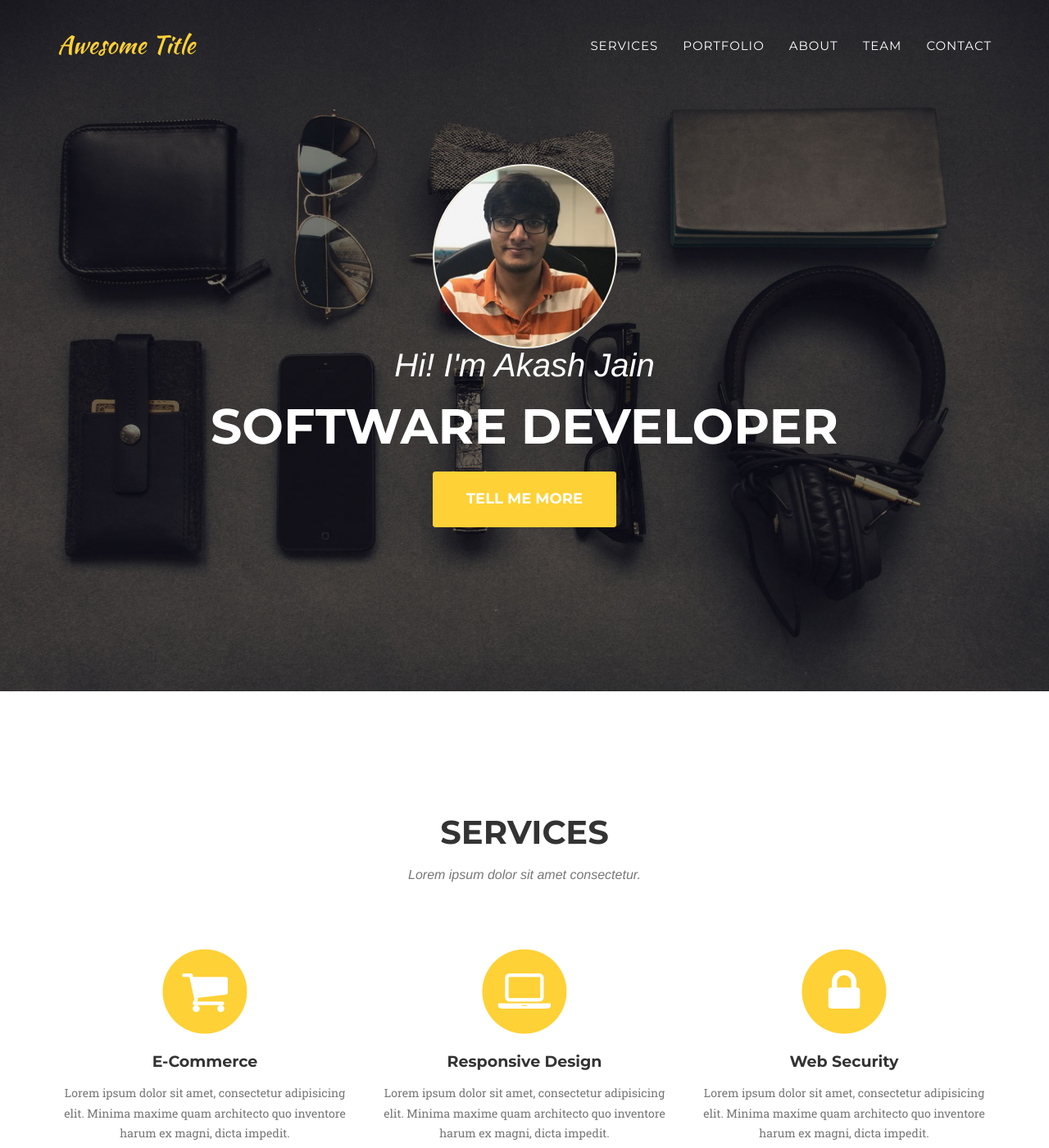
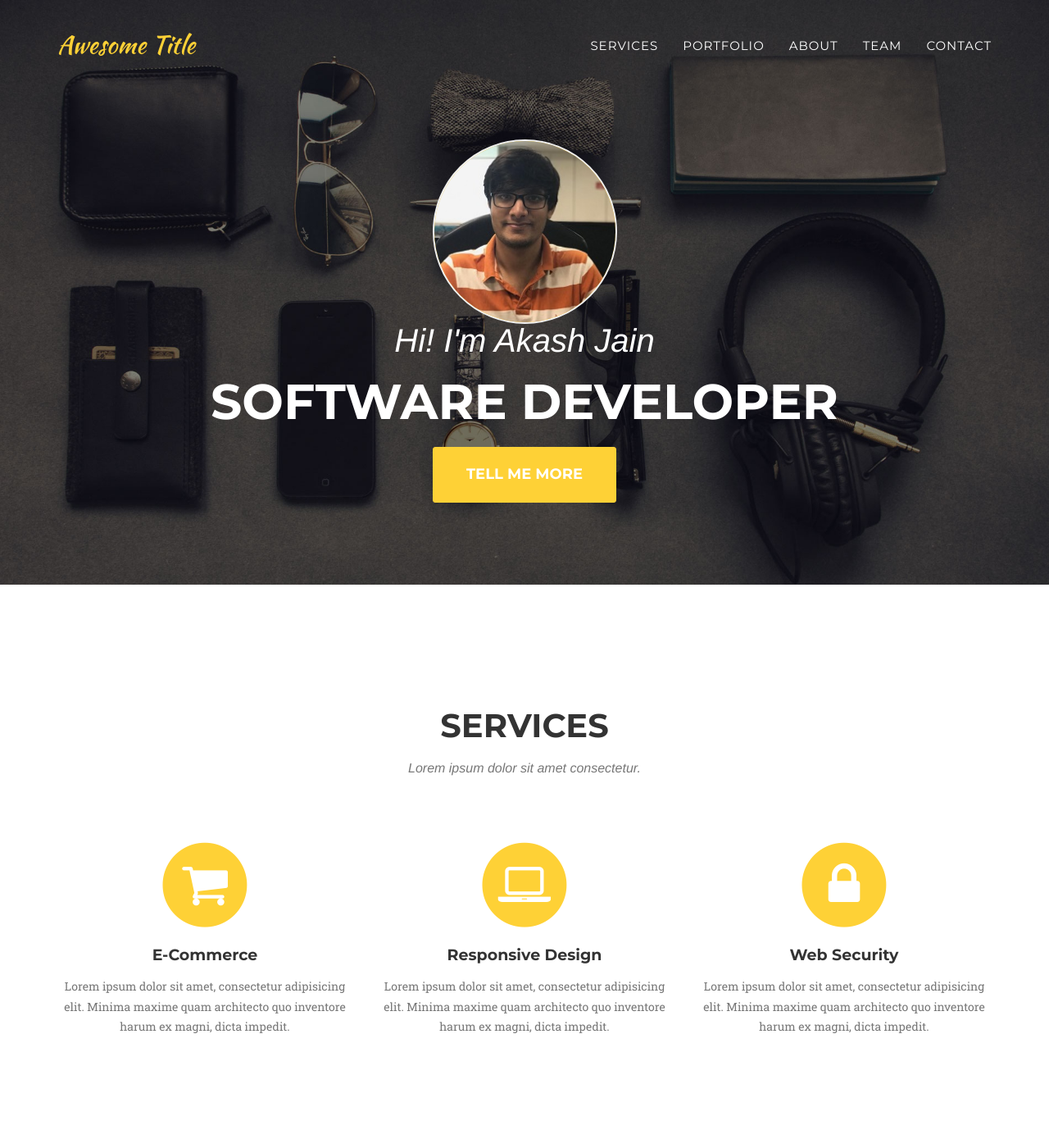
Before and after one commit to akash0212/akash0212.github.io, a Jekyll site: the page built from index.html, in a window 1280 px wide and 1400 px high. Shown: the whole window at 82% size. Built offline with Jekyll 4.4.1, drawn with Linux system fonts in a browser that asks for light colours; some web fonts are replaced.

Commit message:
Image header padding fix(laptop)

```diff
--- a/_includes/css/agency.css
+++ b/_includes/css/agency.css
@@ -280,7 +280,7 @@ header {
 
 header .intro-text {
     padding-top: 100px;
-    padding-bottom: 50px;
+    padding-bottom: 70px;
 }
 
 header .intro-text .intro-lead-in {
@@ -324,8 +324,8 @@ header .intro-text .timeline-image {
 
 @media(min-width:768px) {
     header .intro-text {
-        padding-top: 200px;
-        padding-bottom: 200px;
+        padding-top: 170px;
+        padding-bottom: 100px;
     }
 
     header .intro-text .intro-lead-in {
```
